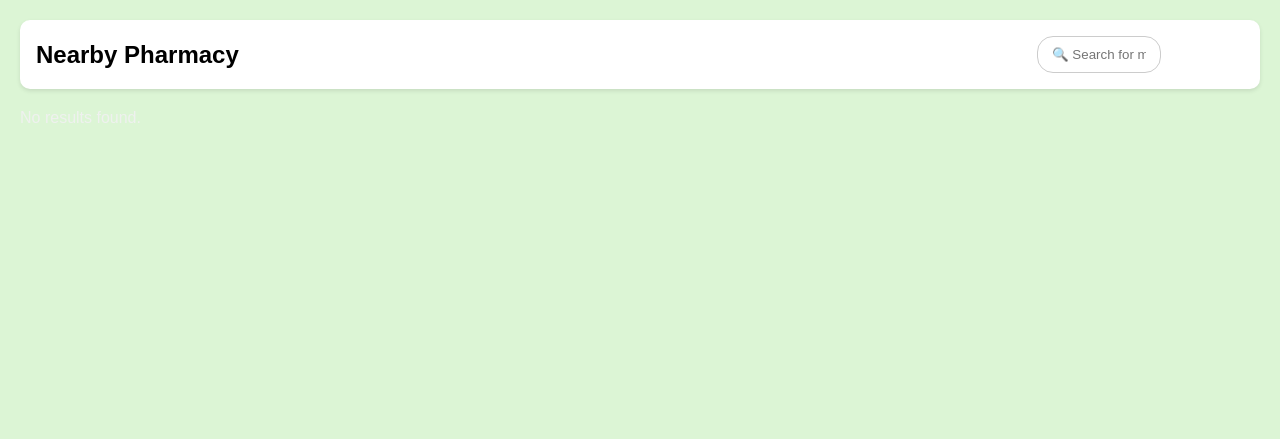
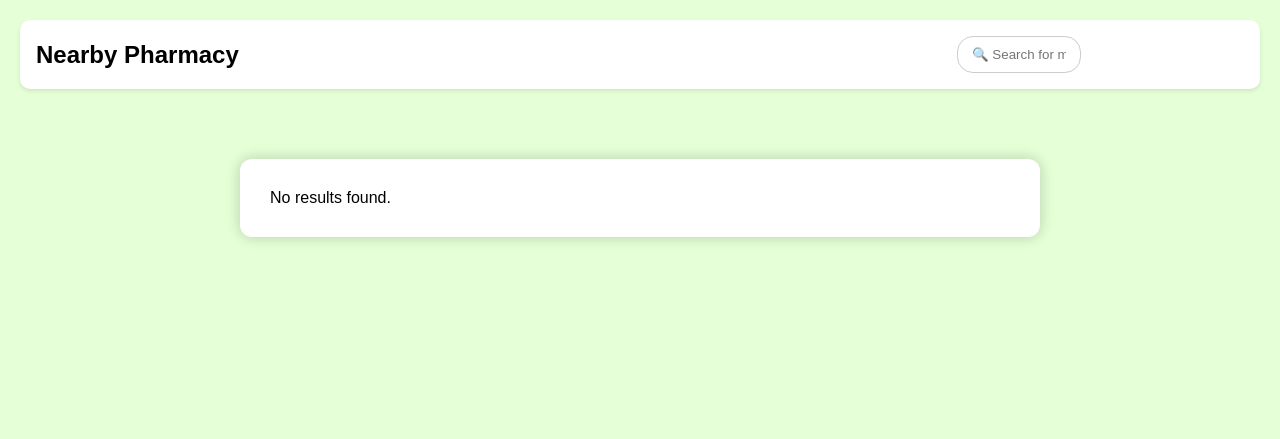
Before and after one commit to fyorina21/Pharmalook-, a Flask app: page /user in a window 1280 px wide. Shown: the top 439 px of the page. Run offline with Flask 3, Linux system fonts and the light colour scheme; data that the repository does not hold is empty.

```diff
--- a/app/routes.py
+++ b/app/routes.py
@@ -42,16 +42,13 @@ def home():
 def user_homepage():
     # Get search query from URL parameters (default to empty string if none)
     search_query = request.args.get("q", "").strip()
-
-
+    results = []
     if search_query:
-        results = Medicine.query.filter(
-            Medicine.Medicinename.ilike(f"%{search_query}%")
-        ).all()
+        # Search for medicines by name (case-insensitive)
+        results = Medicine.query.filter(Medicine.Medicinename.ilike(f"%{search_query}%")).all()
     else:
+        # If no search, show all medicines
         results = Medicine.query.all()
-
-
     return render_template(
         "look.html",
         medicines=results,
@@ -132,16 +129,16 @@ def add_medicine():
 #         new_me
 #     return render_template('medicine.html')
 
-@routes_bp.route("/search")
-def search():
-    query = request.args.get("query")  # gets ?query=value from URL
-    result = []
+# @routes_bp.route("/search")
+# def search():
+#     query = request.args.get("query")  # gets ?query=value from URL
+#     result = []
 
-    if query:
-        # Example SQLAlchemy model query
-        result = Medicine.query.filter(Medicine.name.ilike(f"%{query}%")).all()
+#     if query:
+#         # Example SQLAlchemy model query
+#         result = Medicine.query.filter(Medicine.name.ilike(f"%{query}%")).all()
 
-    return render_template("search.html", result=result)
+#     return render_template("search.html", result=result)
 
 
 @routes_bp.route('/accRej')
--- a/app/static/look.css
+++ b/app/static/look.css
@@ -6,17 +6,36 @@
 
 body {
   font-family: Arial, sans-serif;
-  background: #dcf5d5;
+  background: #E5FFD7;
   padding: 20px;
 }
 
+.container {
+  width: 90%;
+  max-width: 800px;
+  background-color: #ffffff;
+  padding: 30px;
+  border-radius: 12px;
+  box-shadow: 0 0 15px rgba(0, 0, 0, 0.2);
+  position: relative;
+  top: 50px;
+  color: #000000;
+}
+
+.box {
+  display: flex;
+  justify-content: center;
+  align-items: center;
+}
+
+/*
 .container {
   width: 100%;
   height: 100vh;
   background: #33333300;
   position: relative;
   top: 60px;
-}
+} */
 .main{
   width: 100%;
   height: 100vh;
@@ -44,6 +63,12 @@ header h1 {
   border-radius: 16px;
   border: 1px solid #ccc;
   width: 60%;
+  position: relative;
+  right: 80px;
+  transition: cubic-bezier(0.47, 0, 0.745, 0.715) 0.3s;
+}
+.search-bar:hover{
+  width: 100%;
 }
 
 .pharmacy-card {
@@ -70,7 +95,7 @@ header h1 {
   color: #555;
 }
 .result{
-  color: #eff1ef;
+  color: #0a0000;
 }
 .pharmacy-header button {
   background: none;
--- a/app/templates/look.html
+++ b/app/templates/look.html
@@ -39,9 +39,11 @@
         </ul>
       </div>
     {% else %}
-      <div class="result">
+    <div class="box">
+            <div class="container">
         No results found{% if query %} for "{{ query }}"{% endif %}.
       </div>
+    </div>
     {% endif %}
   </div>
 
```
Also changed, not shown: app/templates/result.html (deleted, +0 -32 lines), app/templates/search.html (deleted, +0 -78 lines).
